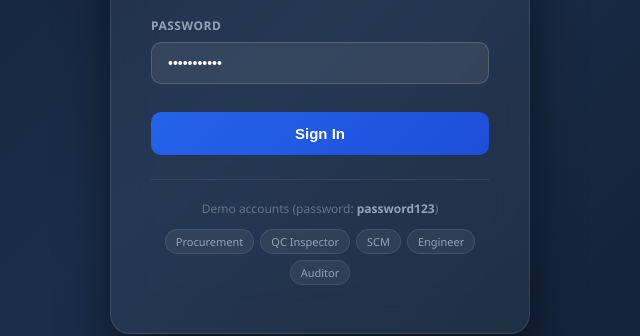
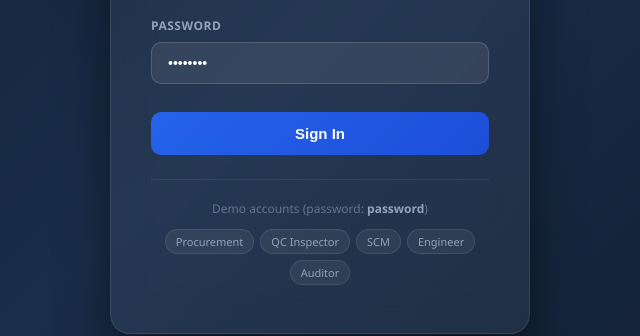
Before and after one commit to FabianCerriku/aeronetb-ascm, a plain HTML site: page frontend/index.html in a window 1280 px wide. Both pictures are taken after a click on the element "Procurement". Shown: the part 375-711 px from the top of the page, 320-960 px from the left. Drawn offline with Linux system fonts and the light colour scheme.

Commit message:
Initial Project

```diff
--- a/frontend/index.html
+++ b/frontend/index.html
@@ -99,7 +99,7 @@
   <div class="loading" id="loading">Authenticating…</div>
 
   <div class="demo-hint">
-    <p>Demo accounts (password: <strong style="color:#94a3b8">password123</strong>)</p>
+    <p>Demo accounts (password: <strong style="color:#94a3b8">password</strong>)</p>
     <div class="demo-roles">
       <span class="demo-role" onclick="fillDemo('sarah.mitchell@aeronetb.com')">Procurement</span>
       <span class="demo-role" onclick="fillDemo('elena.petrov@aeronetb.com')">QC Inspector</span>
@@ -115,7 +115,7 @@
 
   function fillDemo(email) {
     document.getElementById('email').value = email;
-    document.getElementById('password').value = 'password123';
+    document.getElementById('password').value = 'password';
   }
 
   async function handleLogin() {
```
